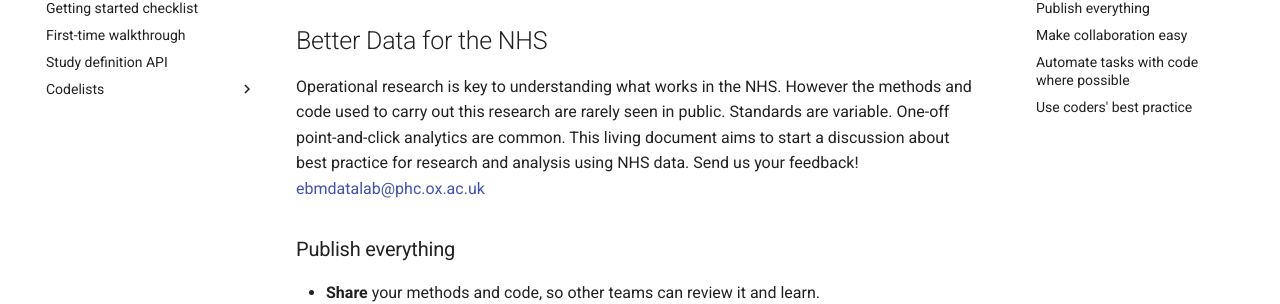
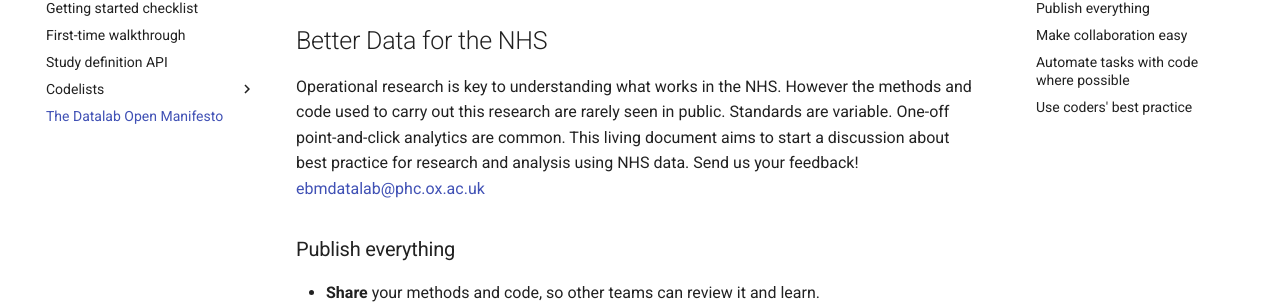
Before and after one commit to opensafely/documentation, an MkDocs documentation site: the page built from docs/open_data_manifesto.md, in a window 1280 px wide. Shown: the part 157-461 px from the top of the page. Built offline with MkDocs 1.6.1 and Material for MkDocs 9.7.7, drawn with Linux system fonts in a browser that asks for light colours.

Commit message:
Add the manifesto

```diff
--- a/mkdocs.yml
+++ b/mkdocs.yml
@@ -7,6 +7,7 @@
     - Codelists:
         - Creating codelists: codelist_creation.md
         - SNOMED codelists: snomed.md
+    - The Datalab Open Manifesto: open_data_manifesto.md
 
 theme: material
 plugins:
```
